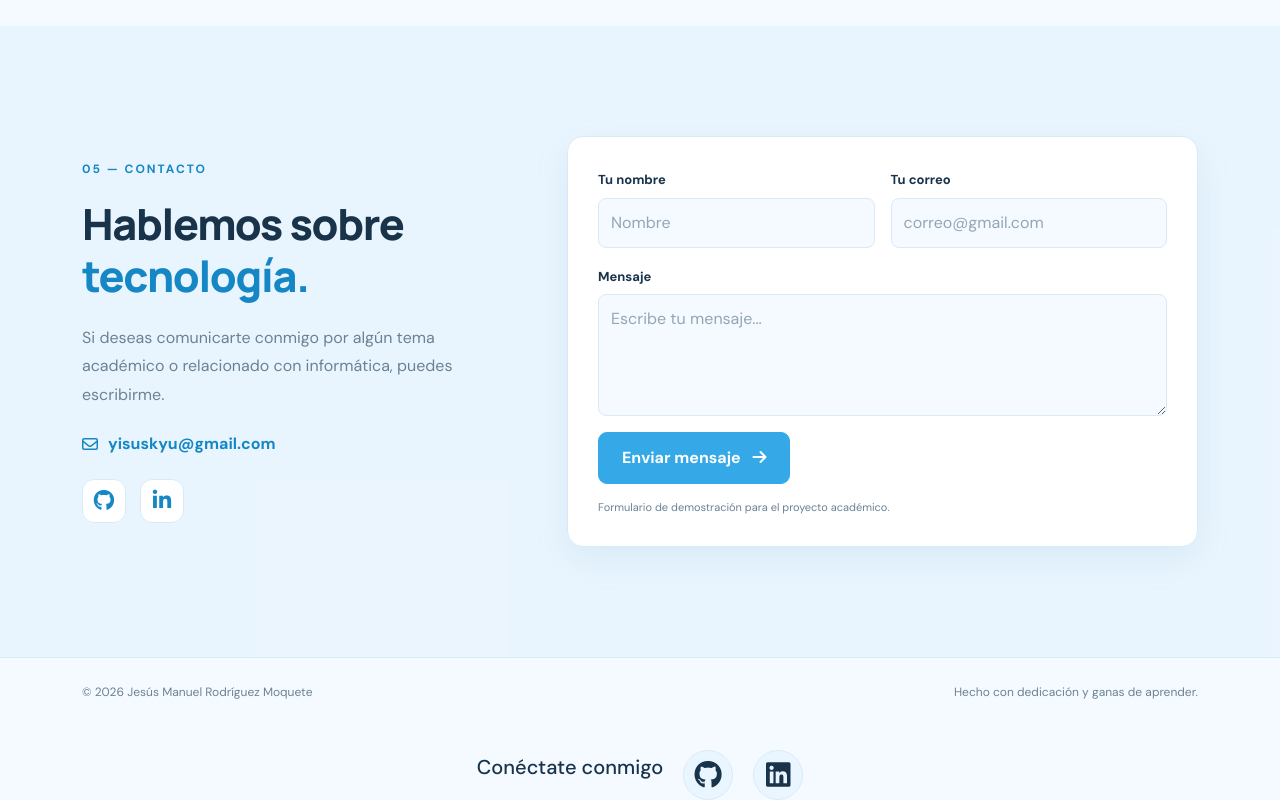
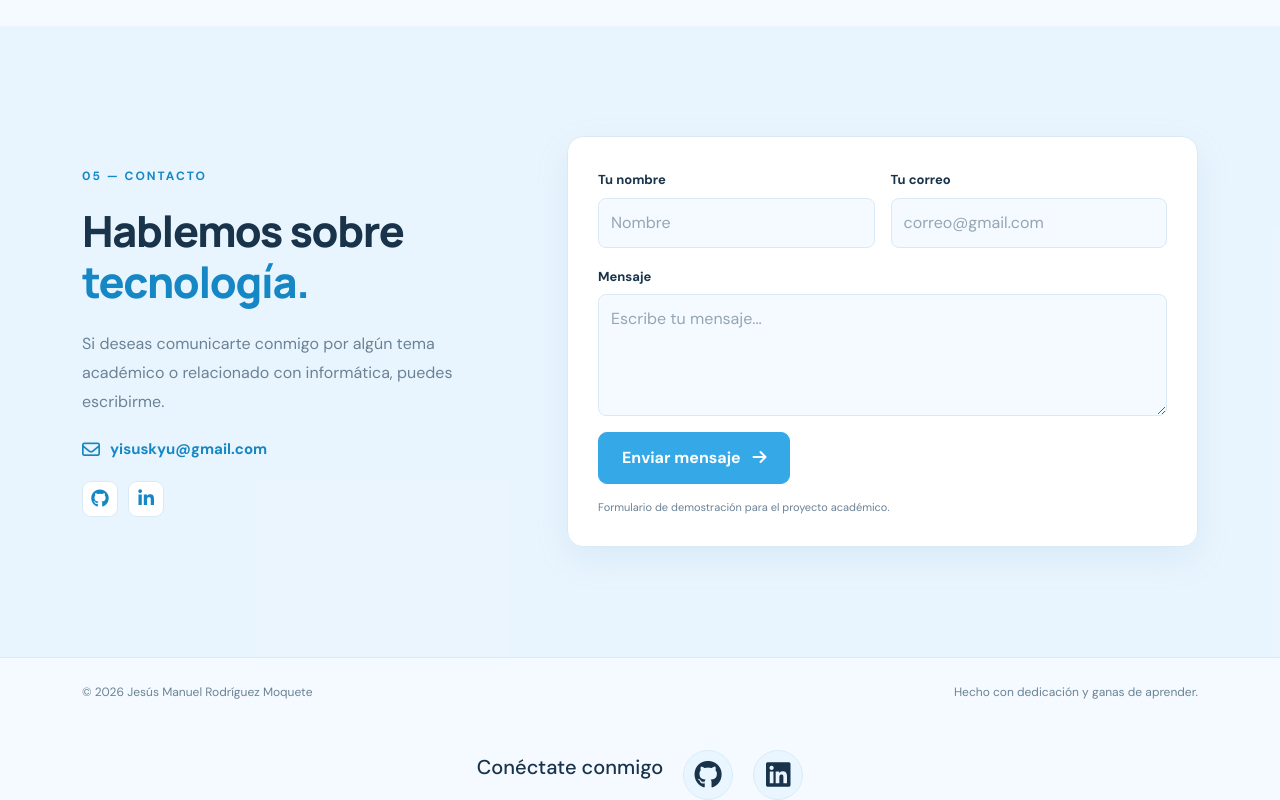
Before and after one commit to Jesusmannuel/Portafolio-web-Jesus, a plain HTML site: page index.html in a window 1280 px wide. Shown: the part 3876-4676 px from the top of the page. Drawn offline with nearby package versions, Linux system fonts and the light colour scheme.

Commit message:
Update style.css

```diff
--- a/style.css
+++ b/style.css
@@ -1110,3 +1110,34 @@ footer {
         gap: 28px;
     }
 }
+
+.contact-email {
+    display: inline-flex;
+    align-items: center;
+    gap: 10px;
+    font-size: 15px;
+    max-width: 100%;
+    overflow-wrap: anywhere;
+}
+
+.contact-email i {
+    font-size: 18px;
+    flex-shrink: 0;
+}
+
+.contact-socials {
+    display: flex;
+    align-items: center;
+    gap: 10px;
+    margin-top: 18px;
+}
+
+.contact-socials a {
+    width: 36px;
+    height: 36px;
+    display: flex;
+    align-items: center;
+    justify-content: center;
+    font-size: 18px;
+    border-radius: 9px;
+}
```
